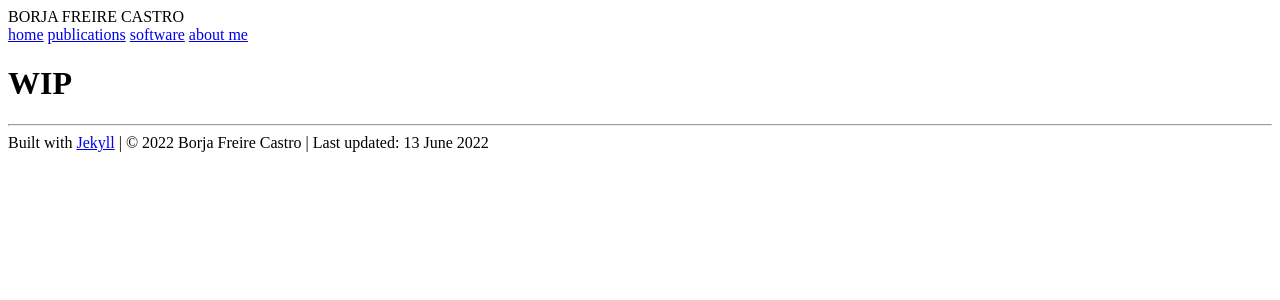
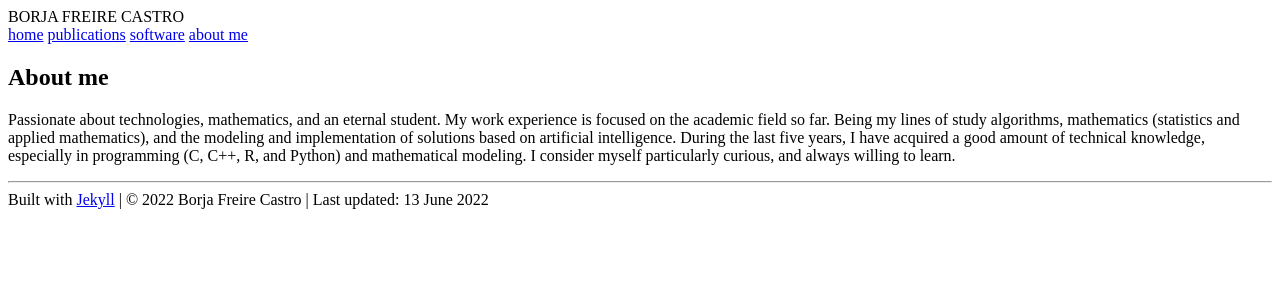
Before and after one commit to borjaf696/borjaf696.github.io, a Jekyll site: the page built from about.md, in a window 1280 px wide. Shown: the top 300 px of the page. Built offline with Jekyll 4.4.1, drawn with Linux system fonts in a browser that asks for light colours; nearby versions of some CDN libraries; a style sheet for code colours, icons or effects is not loaded.

Commit message:
Update about.md

```diff
--- a/about.md
+++ b/about.md
@@ -5,4 +5,11 @@ nav_order: 4
 permalink: /about/
 ---
 
-# WIP
+## About me
+
+Passionate about technologies, mathematics, and an eternal student. My work experience is focused
+on the academic field so far. Being my lines of study algorithms, mathematics (statistics and applied
+mathematics), and the modeling and implementation of solutions based on artificial intelligence.
+During the last five years, I have acquired a good amount of technical knowledge, especially in
+programming (C, C++, R, and Python) and mathematical modeling. I consider myself particularly
+curious, and always willing to learn.
```
